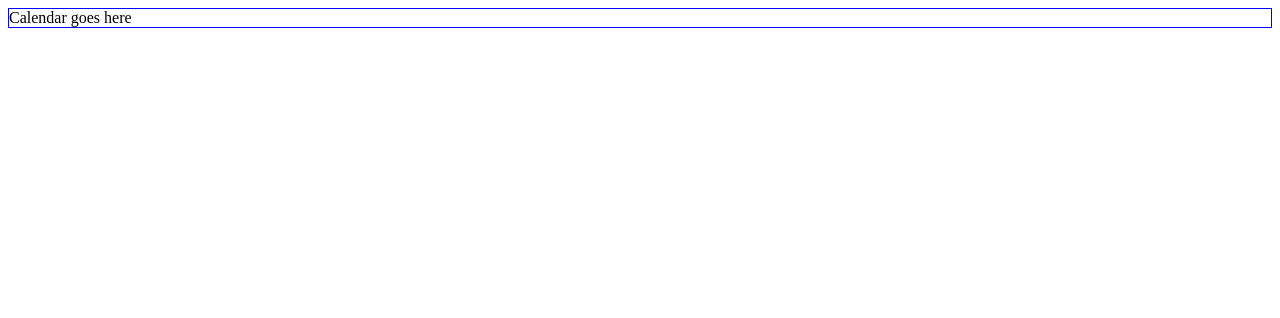
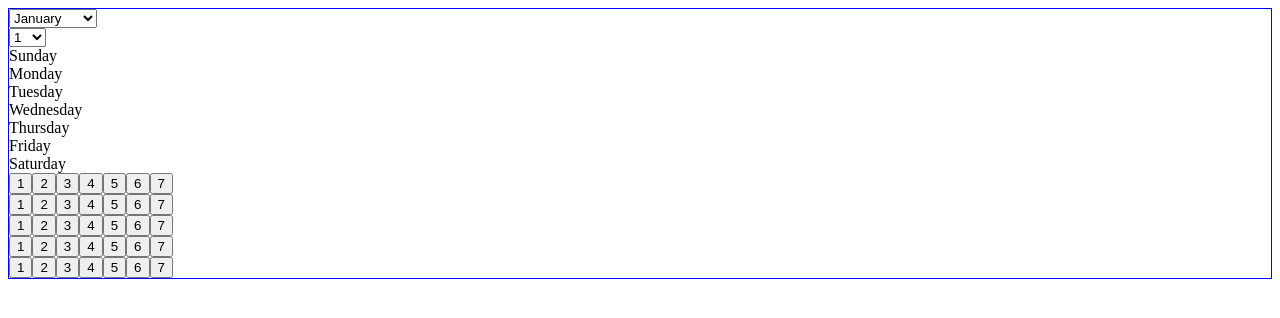
Before and after one commit to pjudge/recurring_events_calendar, a React app: page / in a window 1280 px wide. Shown: the top 318 px of the page. Built offline with nearby package versions, Linux system fonts and the light colour scheme; the HTML template or start-up script is replaced by a standard one.

Commit message:
adding nested components for calendar, nothing is dynamic yet though

```diff
--- a/js/src/components/App.js
+++ b/js/src/components/App.js
@@ -1,9 +1,12 @@
 import React from 'react';
+import CalendarNavigation from './CalendarNavigation';
+import CalendarGrid from './CalendarGrid';
 
 function App() {
   return (
     <div className="calendar">
-      Calendar goes here
+      <CalendarNavigation />
+      <CalendarGrid />
     </div>
   );
 }
--- /dev/null
+++ b/js/src/components/CalendarGrid.js
@@ -0,0 +1,25 @@
+import React from 'react';
+import CalendarRow from './CalendarRow';
+
+function CalendarGrid() {
+  return (
+    <div className="calendar-grid">
+      <div className="calendar-days">
+        <div>Sunday</div>
+        <div>Monday</div>
+        <div>Tuesday</div>
+        <div>Wednesday</div>
+        <div>Thursday</div>
+        <div>Friday</div>
+        <div>Saturday</div>
+      </div>
+      <div><CalendarRow /></div>
+      <div><CalendarRow /></div>
+      <div><CalendarRow /></div>
+      <div><CalendarRow /></div>
+      <div><CalendarRow /></div>
+    </div>
+  );
+}
+
+export default CalendarGrid;
--- /dev/null
+++ b/js/src/components/CalendarNavigation.js
@@ -0,0 +1,42 @@
+import React from 'react';
+
+function CalendarNavigation() {
+  return (
+    <div className="calendar-navigation">
+      <div className="calendar-nav--month-select">
+        <select id="month" aria-label="month">
+          <option>January</option>
+          <option>February</option>
+          <option>March</option>
+          <option>April</option>
+          <option>May</option>
+          <option>June</option>
+          <option>July</option>
+          <option>August</option>
+          <option>September</option>
+          <option>October</option>
+          <option>November</option>
+          <option>December</option>
+        </select>
+      </div>
+      <div className="calendar-nav--day-select">
+        <select id="day" aria-label="day">
+          <option>1</option>
+          <option>2</option>
+          <option>3</option>
+          <option>4</option>
+          <option>5</option>
+          <option>6</option>
+          <option>7</option>
+          <option>8</option>
+          <option>9</option>
+          <option>10</option>
+          <option>11</option>
+          <option>12</option>
+        </select>
+      </div>
+    </div>
+  );
+}
+
+export default CalendarNavigation;
--- /dev/null
+++ b/js/src/components/CalendarRow.js
@@ -0,0 +1,17 @@
+import React from 'react';
+
+function CalendarRow() {
+  return (
+    <div className="calendar-row">
+      <button>1</button>
+      <button>2</button>
+      <button>3</button>
+      <button>4</button>
+      <button>5</button>
+      <button>6</button>
+      <button>7</button>
+    </div>
+  );
+}
+
+export default CalendarRow;
```
Also changed, not shown: 1 other file (tests, documents, lock files or other folders).
